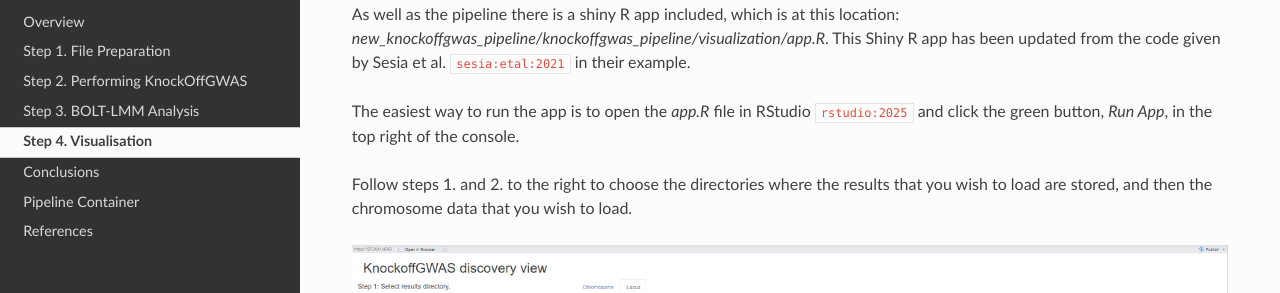
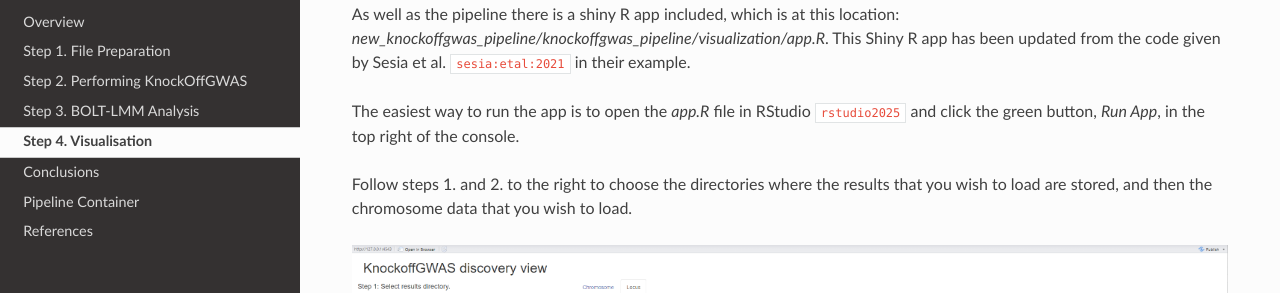
Before and after one commit to NewcastleRSE/knockoff-gwas, a Sphinx documentation site: the page built from docs/visualisation.rst, in a window 1280 px wide and 900 px high. Shown: the part 157-450 px from the top of the window. Built offline with Sphinx 7.4.7 and the Read the Docs theme 3.1.0, drawn with Linux system fonts in a browser that asks for light colours; cross-references to code outside the pages are shown as plain code.

Commit message:
rstudio ref

```diff
--- a/docs/visualisation.rst
+++ b/docs/visualisation.rst
@@ -5,7 +5,7 @@ Step 4. Visualisation
 
 As well as the pipeline there is a shiny R app included, which is at this location: `new_knockoffgwas_pipeline/knockoffgwas_pipeline/visualization/app.R`. This Shiny R app has been updated from the code given by Sesia et al. :cite:`sesia:etal:2021` in their example.
 
-The easiest way to run the app is to open the `app.R` file in RStudio :cite:`rstudio:2025` and click the green button, `Run App`, in the top right of the console.
+The easiest way to run the app is to open the `app.R` file in RStudio :cite:`rstudio2025` and click the green button, `Run App`, in the top right of the console.
 
 Follow steps 1. and 2. to the right to choose the directories where the results that you wish to load are stored, and then the chromosome data that you wish to load.
 
--- a/docs/web-refs.bib
+++ b/docs/web-refs.bib
@@ -27,6 +27,6 @@ pages={559--575},
 year={2007}
 }
 
-@misc{rstudio:2025,
+@misc{rstudio2025,
 title = {RStudio: Integrated Development Environment for R}
 }
```
